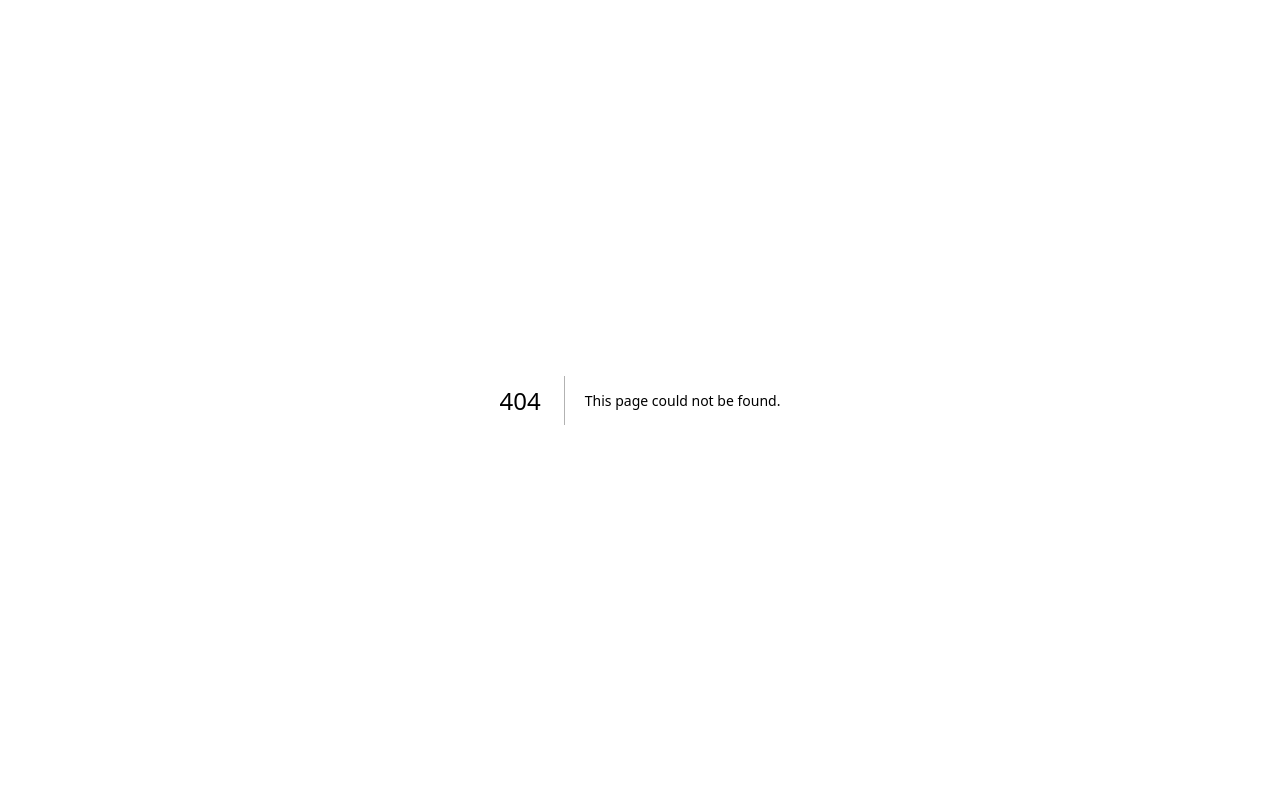
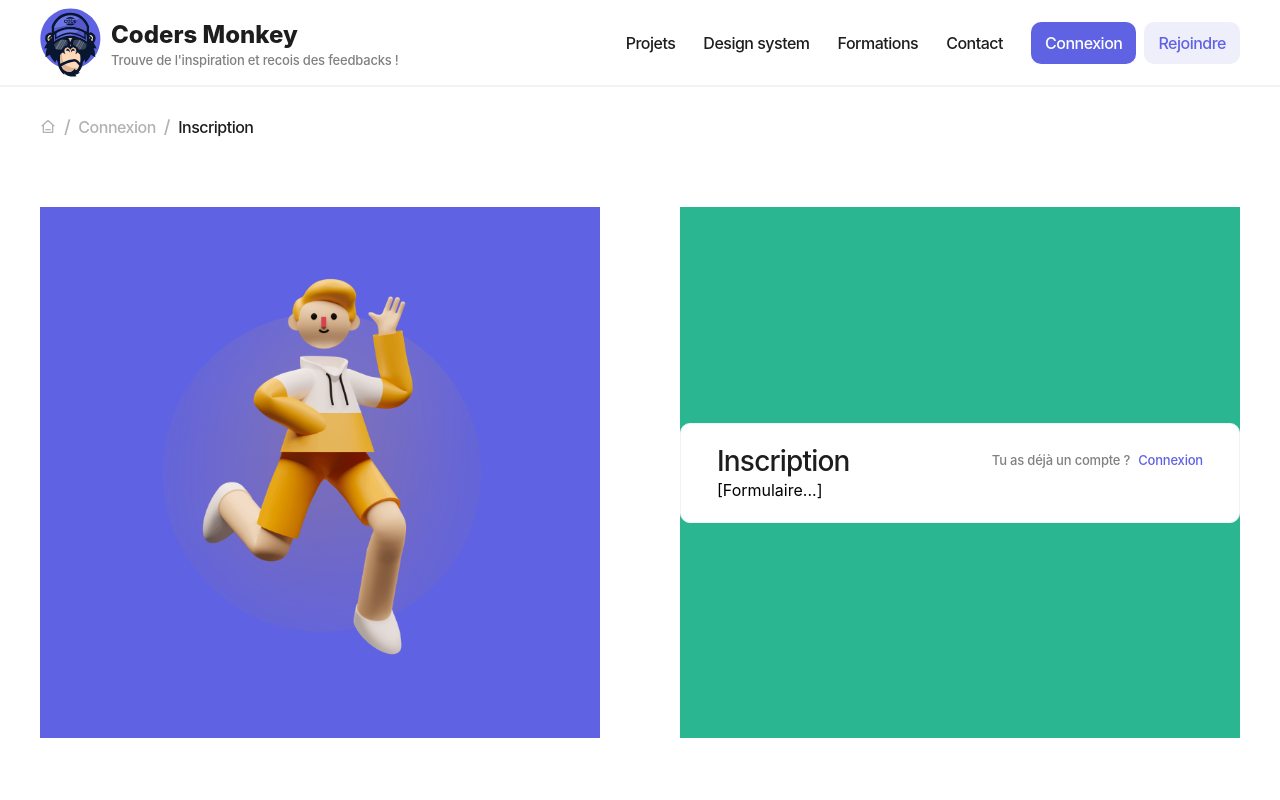
Before and after one commit to Zoumbar/Monkey-app, a Next.js app in the folder frontend/: page /connexion/inscription in a window 1280 px wide. Before the commit this address had no page. Shown: the top 800 px of the page. Built offline with nearby package versions, Linux system fonts and the light colour scheme.

Commit message:
continue

```diff
--- /dev/null
+++ b/frontend/src/pages/connexion/index.tsx
@@ -0,0 +1,17 @@
+import { Layout } from "@/ui/component/layout/layout";
+import { Seo } from "@/ui/component/seo/seo";
+import { LoginContainer } from "@/ui/modules/authentification/login/login.container";
+
+export default function Login() {
+  return (
+    <>
+      <Seo
+        title="Connexion sur Coders Monkeys"
+        description="Page de connexion"
+      />
+      <Layout>
+        <LoginContainer />
+      </Layout>
+    </>
+  );
+}
--- /dev/null
+++ b/frontend/src/pages/connexion/inscription.tsx
@@ -0,0 +1,17 @@
+import { Layout } from "@/ui/component/layout/layout";
+import { Seo } from "@/ui/component/seo/seo";
+import { RegisterContainer } from "@/ui/modules/authentification/register/register.container";
+
+export default function Register() {
+  return (
+    <>
+      <Seo
+        title="Inscription sur Coders Monkeys"
+        description="Page de Inscription"
+      />
+      <Layout>
+        <RegisterContainer />
+      </Layout>
+    </>
+  );
+}
--- /dev/null
+++ b/frontend/src/pages/connexion/mot-de-passe-perdu.tsx
@@ -0,0 +1,14 @@
+import { Layout } from "@/ui/component/layout/layout";
+import { Seo } from "@/ui/component/seo/seo";
+import { ForgetPasswordContainer } from "@/ui/modules/authentification/forgetpassword/forget-password.container";
+
+export default function ForgetPassword() {
+  return (
+    <>
+      <Seo title="Mot de passe perdu" description="Mot de passe perdu" />
+      <Layout>
+        <ForgetPasswordContainer />
+      </Layout>
+    </>
+  );
+}
--- /dev/null
+++ b/frontend/src/ui/design-system/box/box.tsx
@@ -0,0 +1,28 @@
+import clsx from "clsx";
+
+interface Props {
+  children: React.ReactNode;
+  className?: string;
+  padding_x?: string;
+  padding_y?: string;
+}
+
+export const Box = ({
+  children,
+  className,
+  padding_x = "px-9",
+  padding_y = "py-9",
+}: Props) => {
+  return (
+    <div
+      className={clsx(
+        "w-full border border-gray-400 bg-white rounded",
+        padding_x,
+        padding_y,
+        className
+      )}
+    >
+      {children}
+    </div>
+  );
+};
--- /dev/null
+++ b/frontend/src/ui/modules/authentification/forgetpassword/forget-password.container.tsx
@@ -0,0 +1,9 @@
+import { ForgetPasswordView } from "./forget-password.view";
+
+export const ForgetPasswordContainer = () => {
+  return (
+    <>
+      <ForgetPasswordView />
+    </>
+  );
+};
--- /dev/null
+++ b/frontend/src/ui/modules/authentification/forgetpassword/forget-password.view.tsx
@@ -0,0 +1,3 @@
+export const ForgetPasswordView = () => {
+  return <>Mot de passe perdu</>;
+};
--- /dev/null
+++ b/frontend/src/ui/modules/authentification/login/login.container.tsx
@@ -0,0 +1,9 @@
+import { LoginView } from "./login.view";
+
+export const LoginContainer = () => {
+  return (
+    <>
+      <LoginView />
+    </>
+  );
+};
--- /dev/null
+++ b/frontend/src/ui/modules/authentification/login/login.view.tsx
@@ -0,0 +1,39 @@
+import { Container } from "@/ui/component/container/container";
+import { Box } from "@/ui/design-system/box/box";
+import { Typography } from "@/ui/design-system/typography/typography";
+import Link from "next/link";
+import { RegisterForm } from "../register/register.form";
+import Image from "next/image";
+
+export const LoginView = () => {
+  return (
+    <Container className="grid grid-cols-2 gap-20 mb-32">
+      <div className="bg-primary">
+        <div className="relative w-full h-[531px]">
+          <Image
+            src="/assets/images/character-1.png"
+            alt="Illustration de connexion"
+            fill
+            className="object-scale-down"
+          />
+        </div>
+      </div>
+      <div className="bg-secondary flex items-center">
+        <Box padding_y="py-5">
+          <div className="flex items-center justify-between">
+            <Typography variant="h5" component="h5">
+              Inscription
+            </Typography>
+            <Typography variant="caption4" component="span" theme="gray">
+              Tu as déjà un compte ?
+              <Link href="/connexion" className="text-primary ml-2">
+                Connexion
+              </Link>
+            </Typography>
+          </div>
+          <RegisterForm />
+        </Box>
+      </div>
+    </Container>
+  );
+};
--- /dev/null
+++ b/frontend/src/ui/modules/authentification/register/register.container.tsx
@@ -0,0 +1,9 @@
+import { RegisterView } from "./register.view";
+
+export const RegisterContainer = () => {
+  return (
+    <>
+      <RegisterView />
+    </>
+  );
+};
--- /dev/null
+++ b/frontend/src/ui/modules/authentification/register/register.form.tsx
@@ -0,0 +1,3 @@
+export const RegisterForm = () => {
+  return <>[Formulaire...]</>;
+};
--- /dev/null
+++ b/frontend/src/ui/modules/authentification/register/register.view.tsx
@@ -0,0 +1,39 @@
+import { Container } from "@/ui/component/container/container";
+import { Box } from "@/ui/design-system/box/box";
+import { Typography } from "@/ui/design-system/typography/typography";
+import Image from "next/image";
+import Link from "next/link";
+import { RegisterForm } from "./register.form";
+
+export const RegisterView = () => {
+  return (
+    <Container className="grid grid-cols-2 gap-20 mb-32">
+      <div className="bg-primary">
+        <div className="relative w-full h-[531px]">
+          <Image
+            src="/assets/images/character-1.png"
+            alt="Illustration de connexion"
+            fill
+            className="object-scale-down"
+          />
+        </div>
+      </div>
+      <div className="bg-secondary flex items-center">
+        <Box padding_y="py-5">
+          <div className="flex items-center justify-between">
+            <Typography variant="h5" component="h5">
+              Inscription
+            </Typography>
+            <Typography variant="caption4" component="span" theme="gray">
+              Tu as déjà un compte ?
+              <Link href="/connexion" className="text-primary ml-2">
+                Connexion
+              </Link>
+            </Typography>
+          </div>
+          <RegisterForm />
+        </Box>
+      </div>
+    </Container>
+  );
+};
--- a/frontend/src/ui/modules/landing-page/components/hero-top/hero-top.view.tsx
+++ b/frontend/src/ui/modules/landing-page/components/hero-top/hero-top.view.tsx
@@ -33,6 +33,7 @@ export const HeroTopView = () => {
         width={811}
         height={596}
         className="absolute top-0 right-0 z-0"
+        priority
       />
     </Container>
   );
```
Also changed, not shown: frontend/public/assets/images/character-1.png (added).
